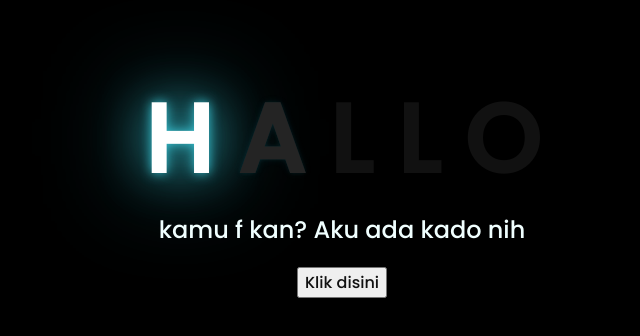
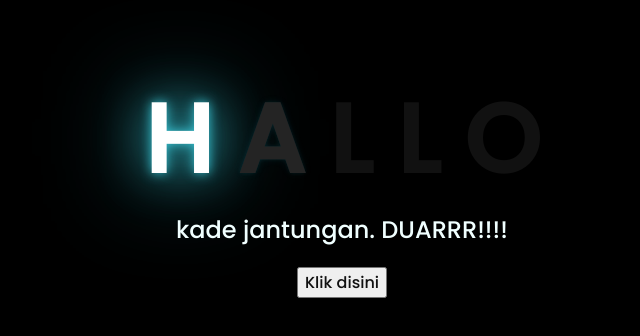
Before and after one commit to mochastana/Flower, a plain HTML site: page index.html in a window 1280 px wide. Shown: the part 226-562 px from the top of the page, without its empty margins (306-946 px from the left). Drawn offline with Linux system fonts and the light colour scheme.

Commit message:
Add files via upload

```diff
--- a/index.html
+++ b/index.html
@@ -18,7 +18,7 @@
         <span>O</span>
     </div>
     <div class="description">
-        <span>kamu f kan? Aku ada kado nih</span>
+        <span>kade jantungan. DUARRR!!!!</span>
     </div>
     <div class="button">
         <button>
```
